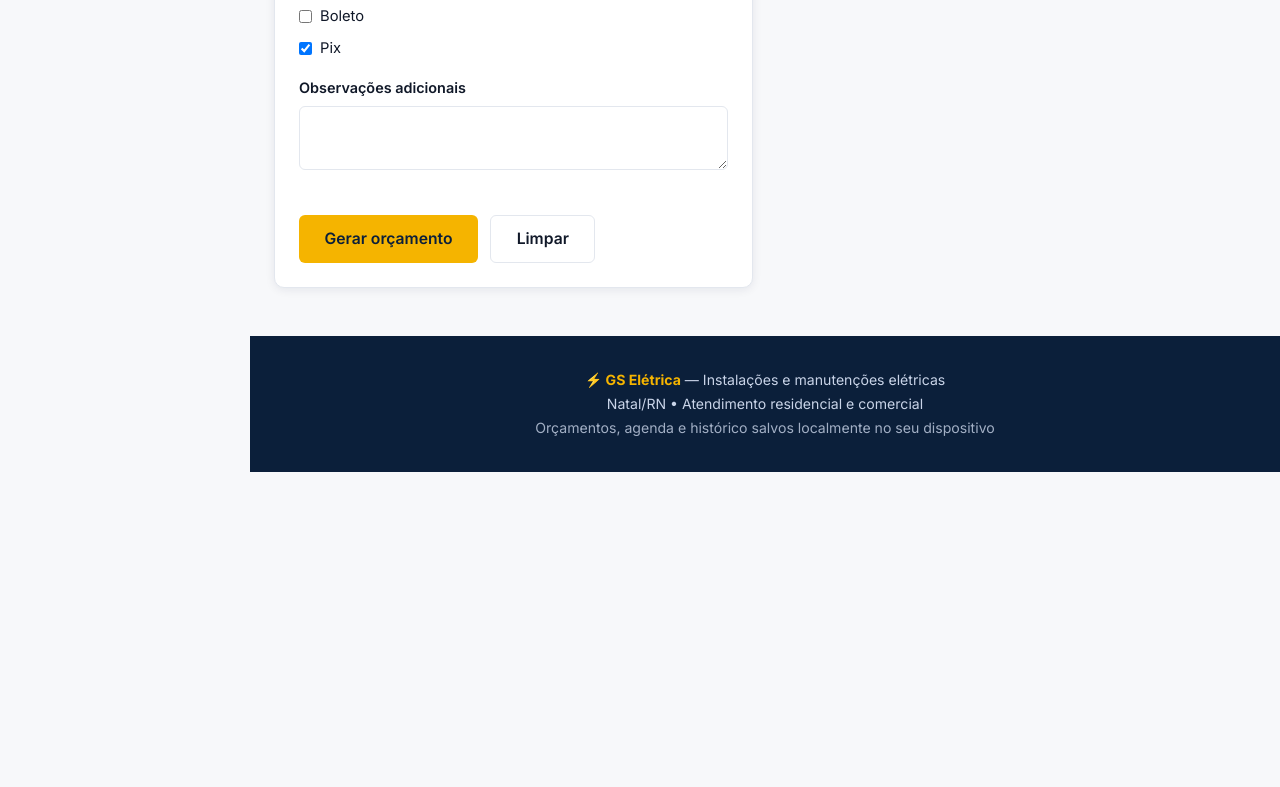
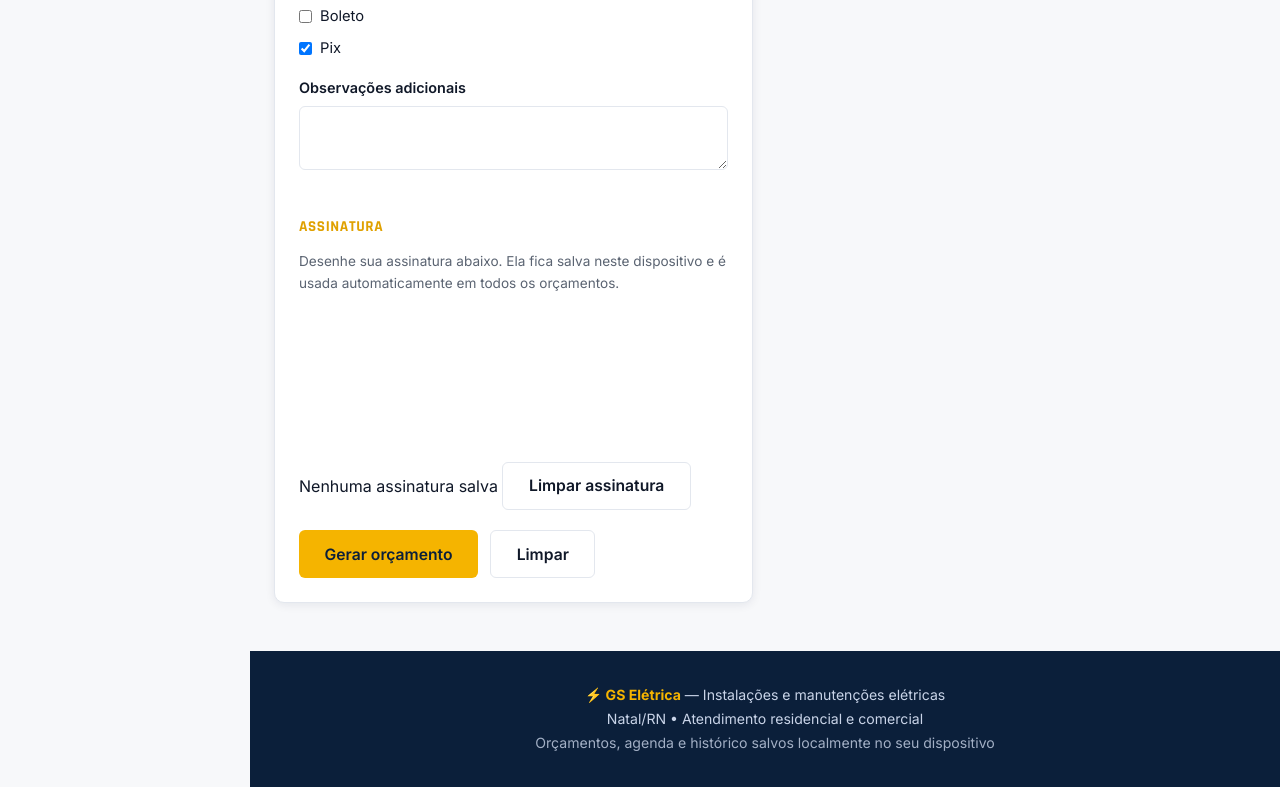
Before and after one commit to fgbriel20000-ui/GabrielELETRICA, a plain HTML site: page paginas/orcamentos.html in a window 1280 px wide. Shown: the part 1122-1909 px from the top of the page. Before the commit the page ends 1594 px from the top, so only its background shows below. Drawn offline with nearby package versions, Linux system fonts and the light colour scheme.

Commit message:
Update orcamentos.html

```diff
--- a/paginas/orcamentos.html
+++ b/paginas/orcamentos.html
@@ -193,6 +193,20 @@
                     </div>
                 </fieldset>
 
+                <fieldset>
+                    <legend>Assinatura</legend>
+                    <p class="texto-claro" style="font-size:0.85rem; margin-bottom:0.6rem;">
+                        Desenhe sua assinatura abaixo. Ela fica salva neste dispositivo e é usada automaticamente em todos os orçamentos.
+                    </p>
+                    <div class="assinatura-pad-wrap">
+                        <canvas id="assinatura-canvas" class="assinatura-pad"></canvas>
+                    </div>
+                    <div class="assinatura-acoes">
+                        <span class="assinatura-status" id="assinatura-status">Nenhuma assinatura salva</span>
+                        <button type="button" class="btn btn-contorno" id="btn-limpar-assinatura">Limpar assinatura</button>
+                    </div>
+                </fieldset>
+
                 <div class="acoes-form">
                     <button type="submit" class="btn btn-primario">Gerar orçamento</button>
                     <button type="button" class="btn btn-contorno" id="btn-limpar">Limpar</button>
@@ -261,7 +275,8 @@
                     <p id="of-observacoes">—</p>
 
                     <div class="of-assinatura">
-                        <div class="linha"></div>
+                        <img id="of-assinatura-imagem" style="display:none; max-height:70px; margin:0 auto 0.4rem;">
+                        <div class="linha" id="of-assinatura-linha"></div>
                         <span>Assinatura GS Elétrica</span>
                     </div>
                 </div>
```
